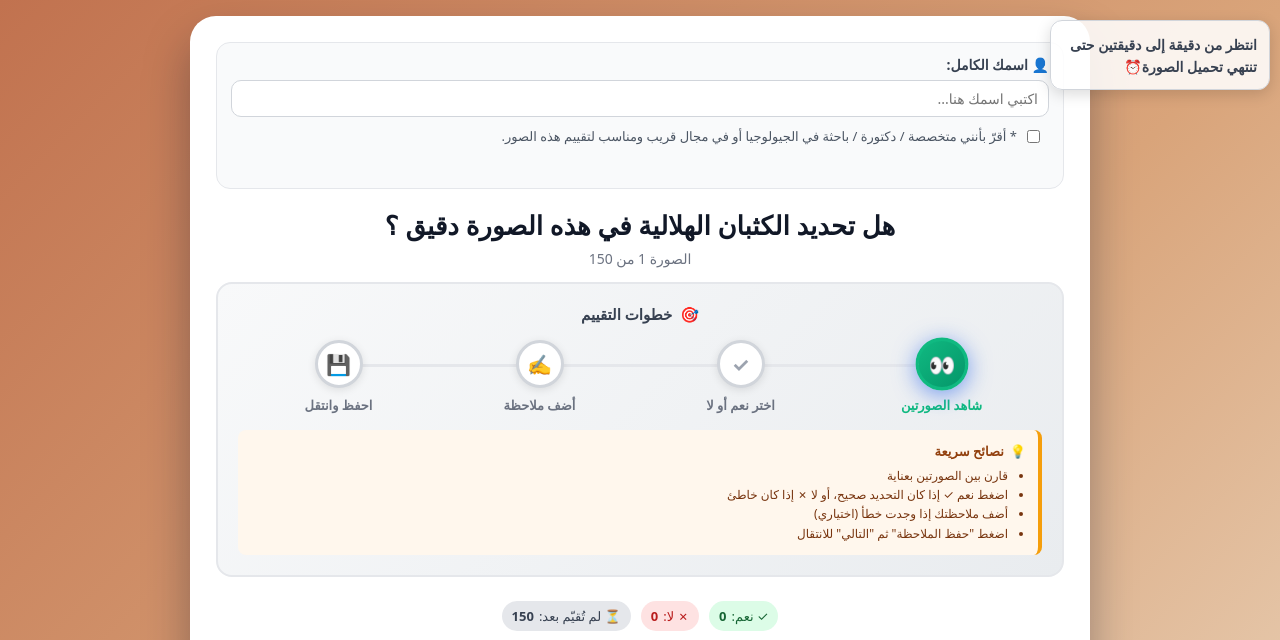
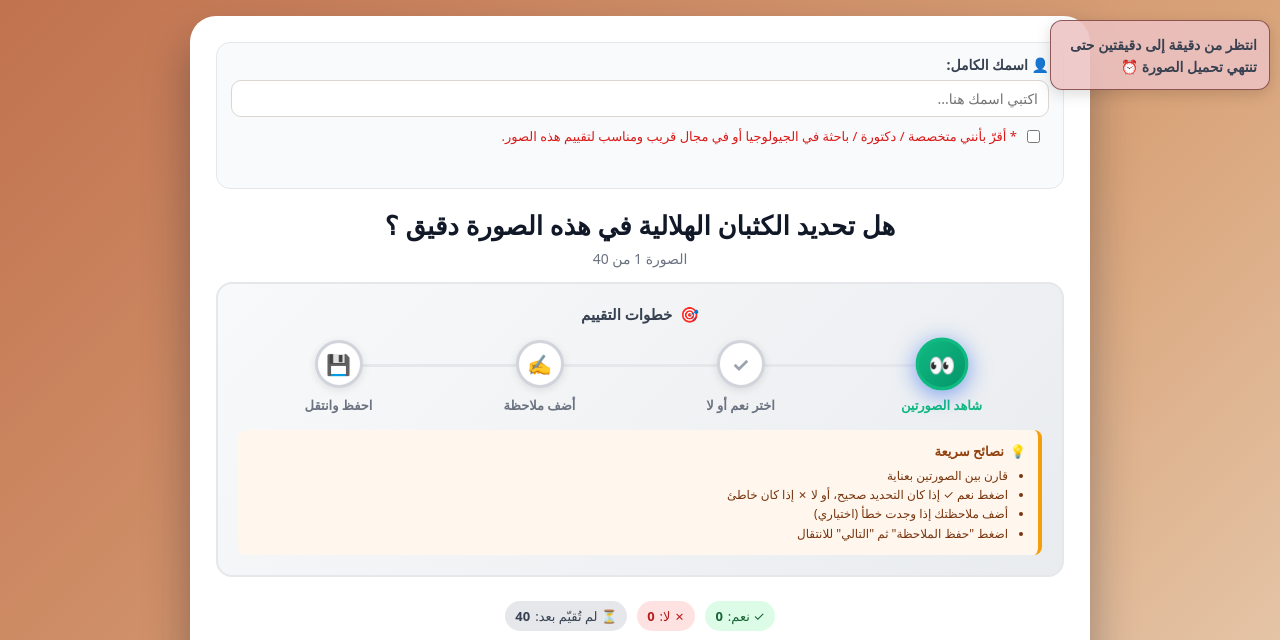
Before and after one commit to sarahnaif959/DunesGP1, a website: page public/index.html in a window 1280 px wide. Shown: the top 640 px of the page. Drawn offline with Linux system fonts and the light colour scheme.

Commit message:
small changes in design

```diff
--- a/public/index.html
+++ b/public/index.html
@@ -223,8 +223,8 @@
             right: 10px;
             top: 20px;
             width: 220px;
-            background: #ffffffdd;
-            border: 1px solid #d1d5db;
+            background: #edc2c2dd;
+            border: 1px solid #47030391;
             border-radius: 12px;
             padding: 12px;
             box-shadow: 0 4px 15px rgba(0, 0, 0, 0.15);
@@ -409,7 +409,7 @@
             width: 100%;
             padding: 8px 10px;
             border-radius: 10px;
-            border: 1px solid #d1d5db;
+            border: 1px solid #dbd6d1;
             font-size: 14px;
         }
 
@@ -424,7 +424,7 @@
             align-items: flex-start;
             gap: 6px;
             font-size: 13px;
-            color: #4b5563;
+            color: #db1a1a;
             margin-top: 10px;
         }
 
@@ -554,7 +554,7 @@
         <!-- صندوق تنبيه تحميل الصور -->
         <div class="extra-note-box">
             <label style="font-size:14px;font-weight:600;color:#374151;">
-                انتظر من دقيقة إلى دقيقتين حتى تنتهي تحميل الصورة⏰
+                انتظر من دقيقة إلى دقيقتين حتى تنتهي تحميل الصورة ⏰
             </label>
         </div>
 
@@ -585,7 +585,7 @@
         const db = getFirestore(app);
 
         /* ========= الإعداد الأساسي ========= */
-        const TOTAL_IMAGES = 150;
+        const TOTAL_IMAGES = 40;
         const FOLDER1 = "Export (Screenshot)";
         const FOLDER2 = "Images";
 
```
